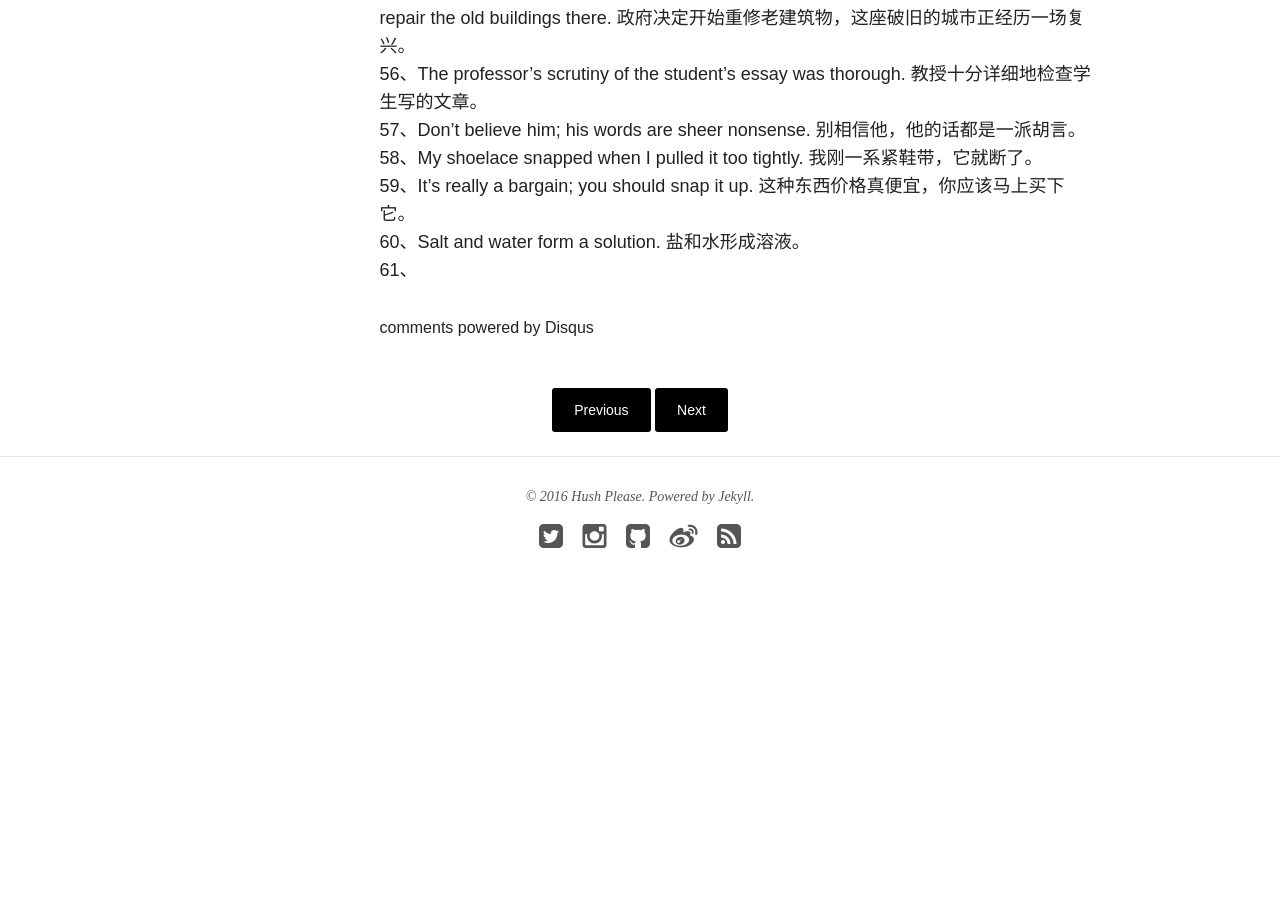
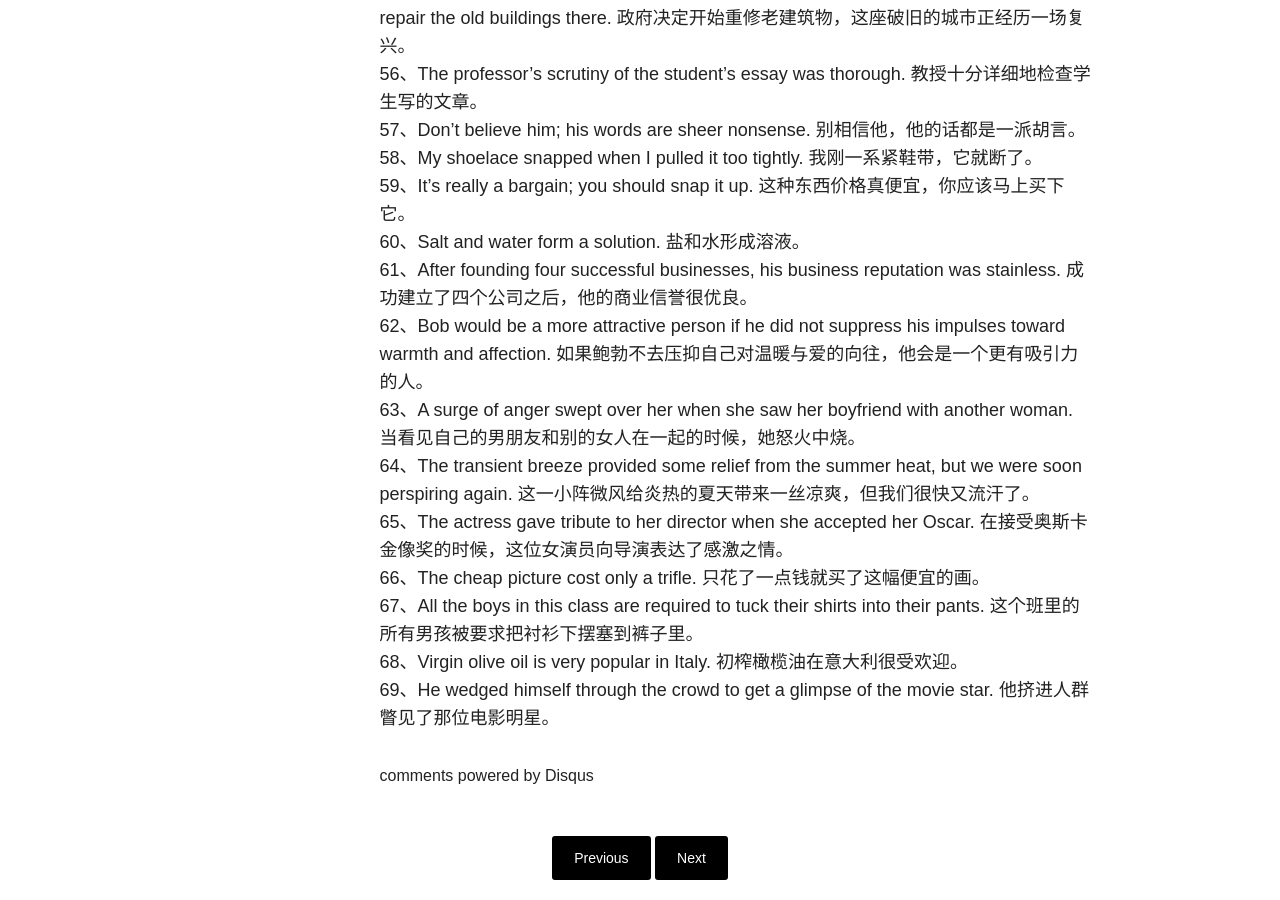
Before and after one commit to hushPlease/hushPlease.github.io, a Jekyll site: the page built from _posts/blog/2016-07-18-sentences-take-down.md, in a window 1280 px wide and 900 px high, scrolled down 3838 px. Built offline with Jekyll 4.4.1, drawn with Linux system fonts in a browser that asks for light colours; nearby versions of some CDN libraries; comment, search, counter and statistics services are not loaded; before the commit the page ends 4486 px from its top, so only the background shows below that; some of the changed text lies outside the part shown.

Commit message:
Update post.

```diff
--- a/_posts/blog/2016-07-18-sentences-take-down.md
+++ b/_posts/blog/2016-07-18-sentences-take-down.md
@@ -75,4 +75,12 @@ comments: true
 58、My shoelace snapped when I pulled it too tightly. 我刚一系紧鞋带，它就断了。
 59、It's really a bargain; you should snap it up. 这种东西价格真便宜，你应该马上买下它。
 60、Salt and water form a solution. 盐和水形成溶液。
-61、
+61、After founding four successful businesses, his business reputation was stainless. 成功建立了四个公司之后，他的商业信誉很优良。
+62、Bob would be a more attractive person if he did not suppress his impulses toward warmth and affection. 如果鲍勃不去压抑自己对温暖与爱的向往，他会是一个更有吸引力的人。
+63、A surge of anger swept over her when she saw her boyfriend with another woman. 当看见自己的男朋友和别的女人在一起的时候，她怒火中烧。
+64、The transient breeze provided some relief from the summer heat, but we were soon perspiring again. 这一小阵微风给炎热的夏天带来一丝凉爽，但我们很快又流汗了。
+65、The actress gave tribute to her director when she accepted her Oscar. 在接受奥斯卡金像奖的时候，这位女演员向导演表达了感激之情。
+66、The cheap picture cost only a trifle. 只花了一点钱就买了这幅便宜的画。
+67、All the boys in this class are required to tuck their shirts into their pants. 这个班里的所有男孩被要求把衬衫下摆塞到裤子里。
+68、Virgin olive oil is very popular in Italy. 初榨橄榄油在意大利很受欢迎。
+69、He wedged himself through the crowd to get a glimpse of the movie star. 他挤进人群瞥见了那位电影明星。
```
Also changed, not shown: other parts of _posts/blog/2016-07-18-sentences-take-down.md (+1 -1 lines).
